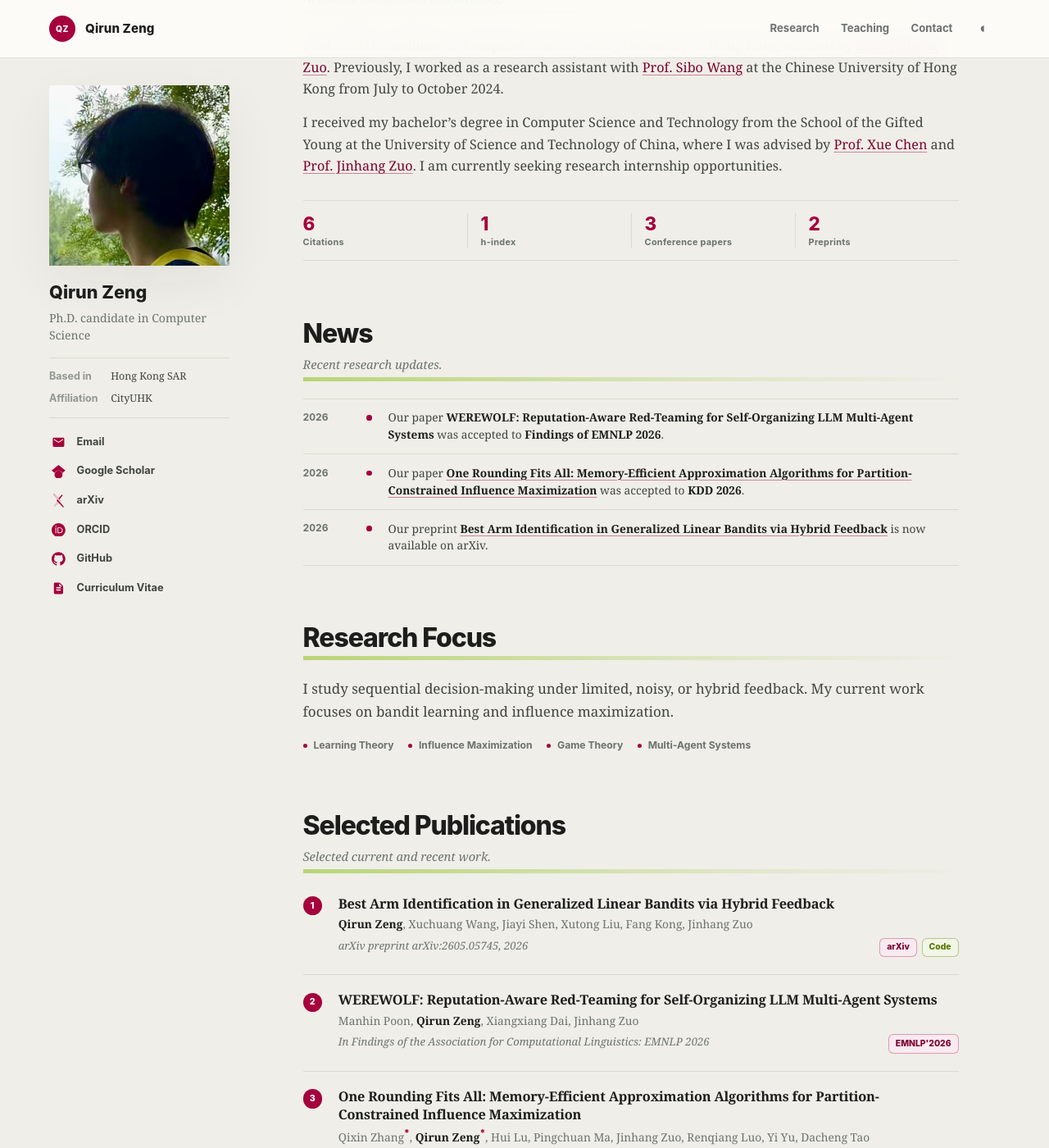
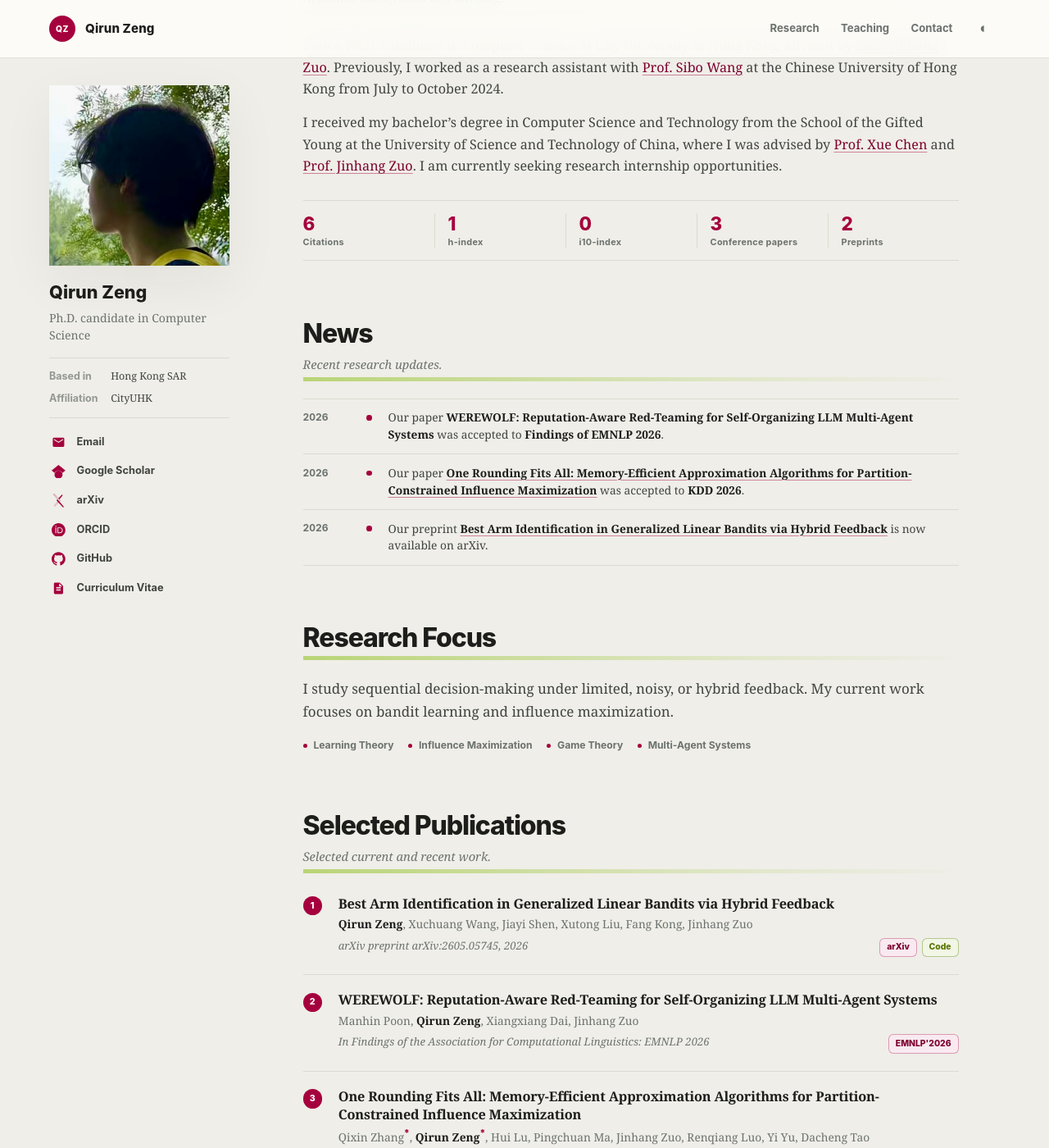
Before and after one commit to qirunzeng/qirunzeng.github.io, a Jekyll site: the page built from index.html, in a window 1280 px wide and 1400 px high, scrolled down 214 px. Shown: the whole window at 82% size. Built offline with Jekyll 4.4.1, drawn with Linux system fonts in a browser that asks for light colours.

Commit message:
Add Scholar i10-index metric

```diff
--- a/_data/home.yml
+++ b/_data/home.yml
@@ -9,6 +9,8 @@
     label: "Citations"
   - value: 1
     label: "h-index"
+  - value: 0
+    label: "i10-index"
   - value: 3
     label: "Conference papers"
   - value: 2
--- a/assets/css/main.css
+++ b/assets/css/main.css
@@ -452,7 +452,7 @@
   padding: 0.95rem 0;
   border-top: 1px solid var(--line);
   border-bottom: 1px solid var(--line);
-  grid-template-columns: repeat(4, minmax(0, 1fr));
+  grid-template-columns: repeat(5, minmax(0, 1fr));
 }
 
 .metrics div {
```
